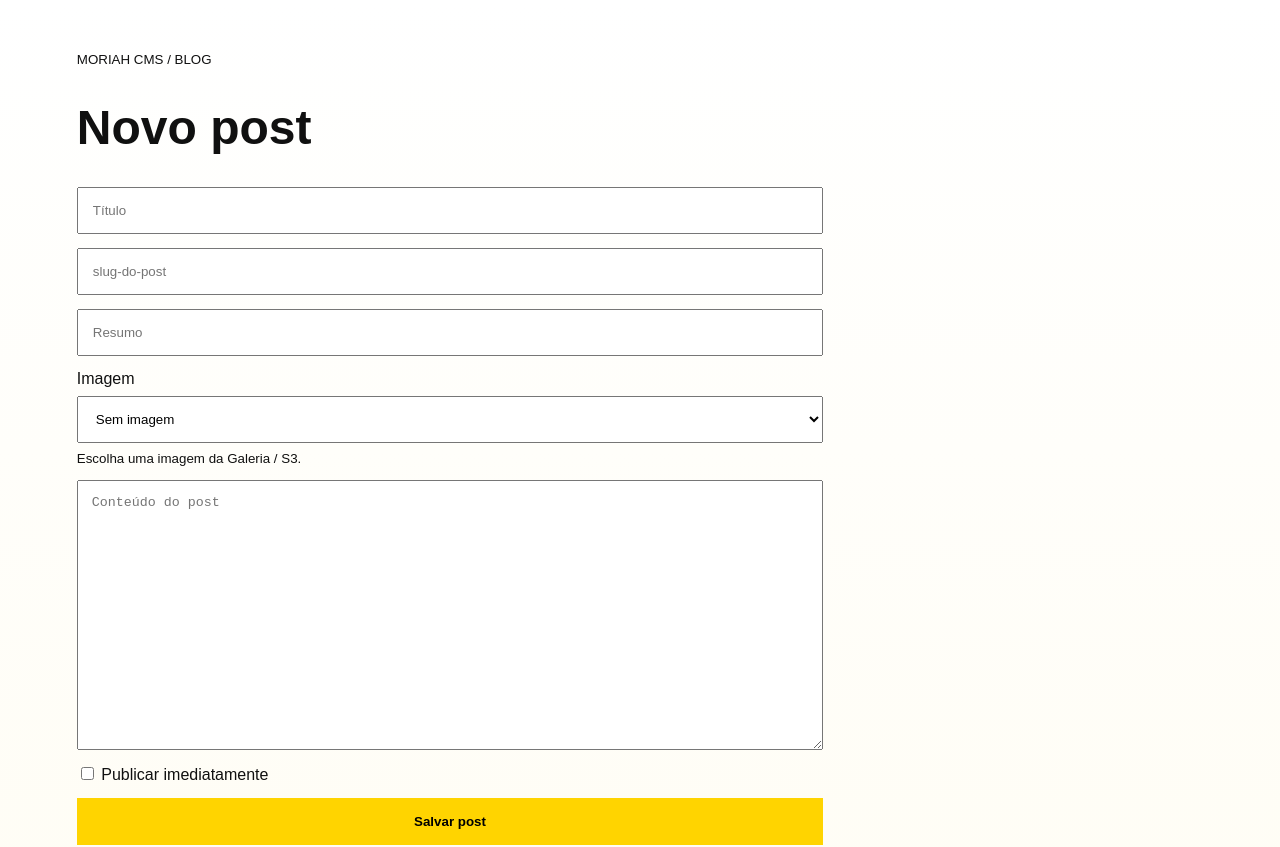
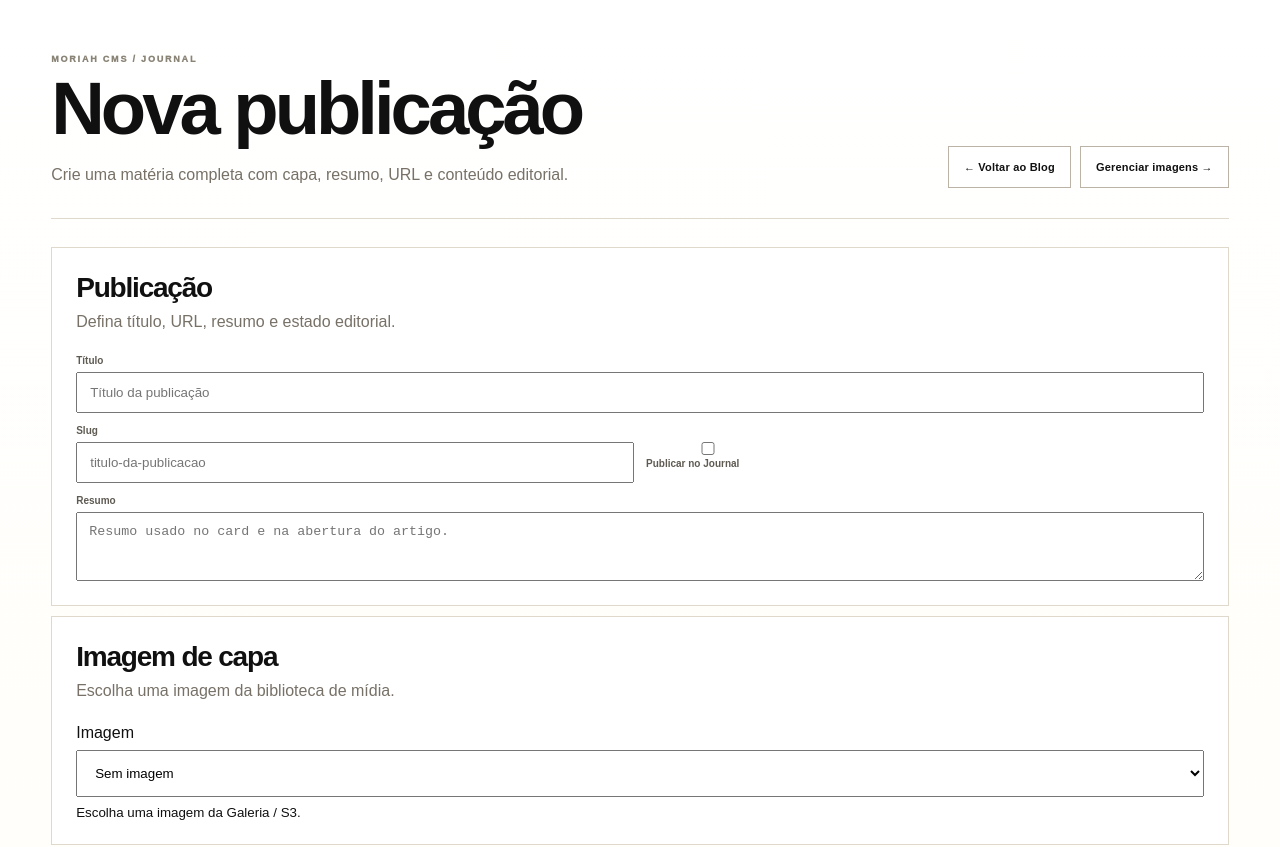
Before and after one commit to EntropiaEKaos/SiteNovoMoriah, a Next.js app: page /admin/blog/novo in a window 1280 px wide. Shown: the top 847 px of the page. Built offline with nearby package versions, Linux system fonts and the light colour scheme; no server answers; the database is empty.

Commit message:
visual: use complete blog editor for new posts

```diff
--- a/app/admin/blog/novo/page.tsx
+++ b/app/admin/blog/novo/page.tsx
@@ -1 +1,24 @@
-import {createBlogPost} from "../../actions";import {prisma} from "../../../../lib/prisma";import MediaPicker from "../../components/media-picker";export const dynamic="force-dynamic";export default async function Page(){const media=await prisma.media.findMany({orderBy:{createdAt:"desc"}});{return <main style={{padding:"50px 6vw",maxWidth:900}}><small>MORIAH CMS / BLOG</small><h1 style={{fontSize:48}}>Novo post</h1><form action={createBlogPost} style={{display:"grid",gap:14}}><input name="title" required placeholder="Título" style={{padding:14}}/><input name="slug" required placeholder="slug-do-post" style={{padding:14}}/><input name="excerpt" placeholder="Resumo" style={{padding:14}}/><MediaPicker name="coverImage" media={media}/><textarea name="content" required rows={16} placeholder="Conteúdo do post" style={{padding:14}}/><label><input type="checkbox" name="published"/> Publicar imediatamente</label><button style={{background:"#ffd400",border:0,padding:16,fontWeight:800}}>Salvar post</button></form></main>}}
+import Link from "next/link";
+import {createBlogPost} from "../../actions";
+import {prisma} from "../../../../lib/prisma";
+import BlogEditor from "../blog-editor";
+
+export const dynamic="force-dynamic";
+
+export default async function Page(){
+  const media=await prisma.media.findMany({orderBy:{createdAt:"desc"},take:200});
+  return <main className="adminPage">
+    <section className="adminPageHero">
+      <div>
+        <small>MORIAH CMS / JOURNAL</small>
+        <h1>Nova publicação</h1>
+        <p>Crie uma matéria completa com capa, resumo, URL e conteúdo editorial.</p>
+      </div>
+      <div className="adminPageHeroActions">
+        <Link className="adminSecondaryAction" href="/admin/blog">← Voltar ao Blog</Link>
+        <Link className="adminSecondaryAction" href="/admin/galeria">Gerenciar imagens →</Link>
+      </div>
+    </section>
+    <BlogEditor action={createBlogPost} media={media}/>
+  </main>;
+}
```
